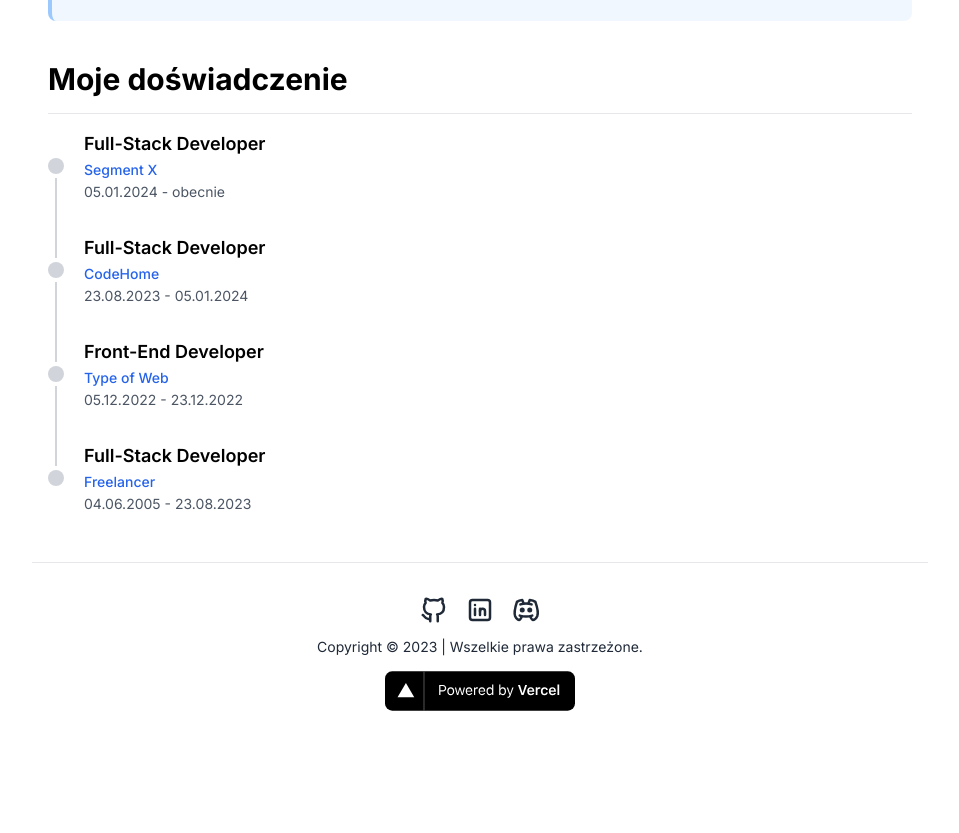
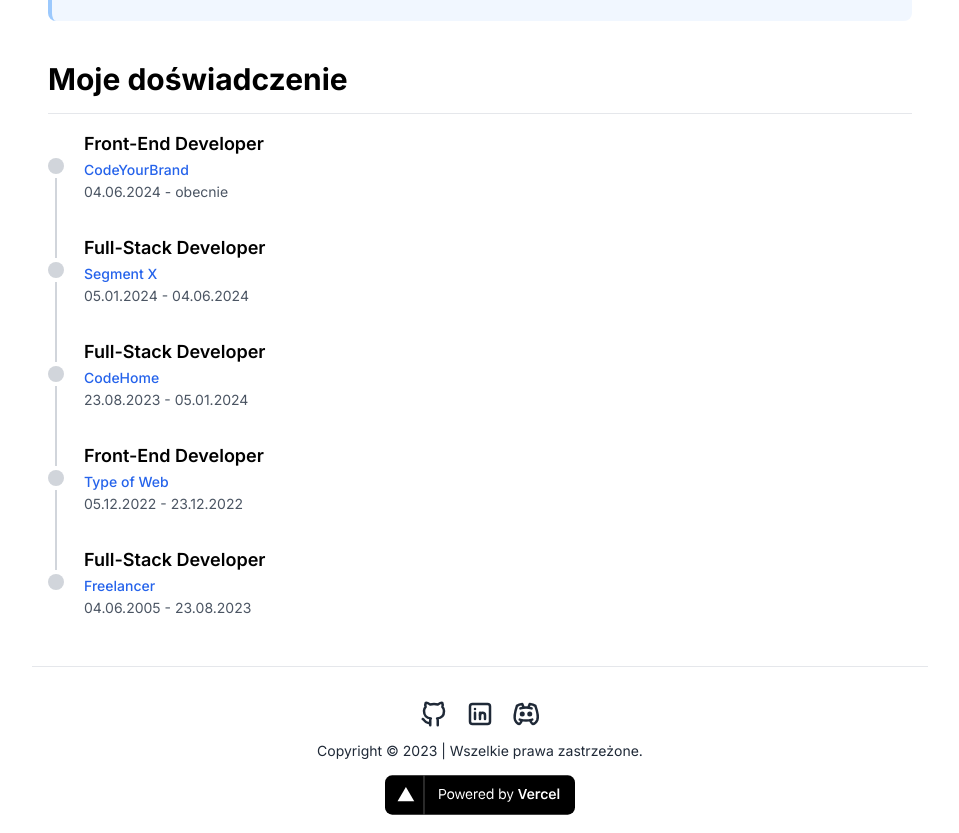
Before and after one commit to AdiPol1359/adipol.dev, a Next.js app: page /o-mnie in a window 1280 px wide. Shown: the part 2161-2994 px from the top of the page, without its empty margins (160-1119 px from the left). Before the commit the page ends 2890 px from the top, so only its background shows below. Built offline with nearby package versions, Linux system fonts and the light colour scheme; no server answers.

Commit message:
feat: add new experience

```diff
--- a/src/data/experiences.ts
+++ b/src/data/experiences.ts
@@ -1,11 +1,18 @@
 import type { Experience } from '@/types';
 
 export const experiences: Experience[] = [
+	{
+		title: 'Front-End Developer',
+		name: 'CodeYourBrand',
+		href: 'https://www.codeyourbrand.com/',
+		start: '04.06.2024',
+	},
 	{
 		title: 'Full-Stack Developer',
 		name: 'Segment X',
 		href: 'https://segmentx.ai/',
 		start: '05.01.2024',
+		end: '04.06.2024',
 	},
 	{
 		title: 'Full-Stack Developer',
```
Also changed, not shown: 1 other file (tests, documents, lock files or other folders).
